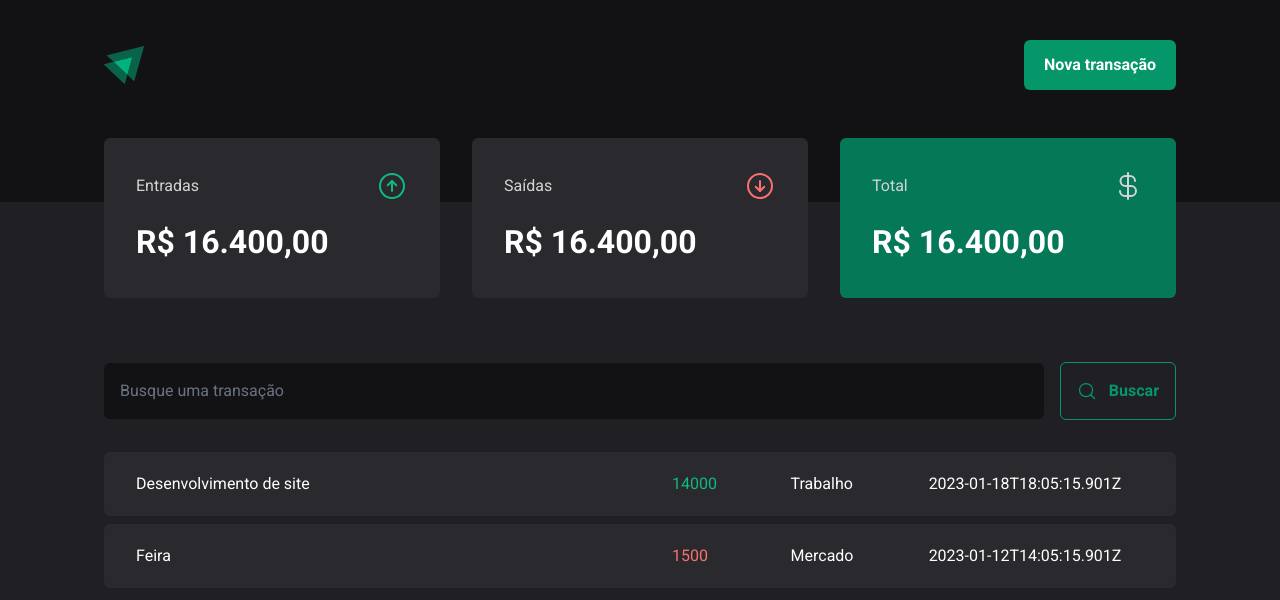
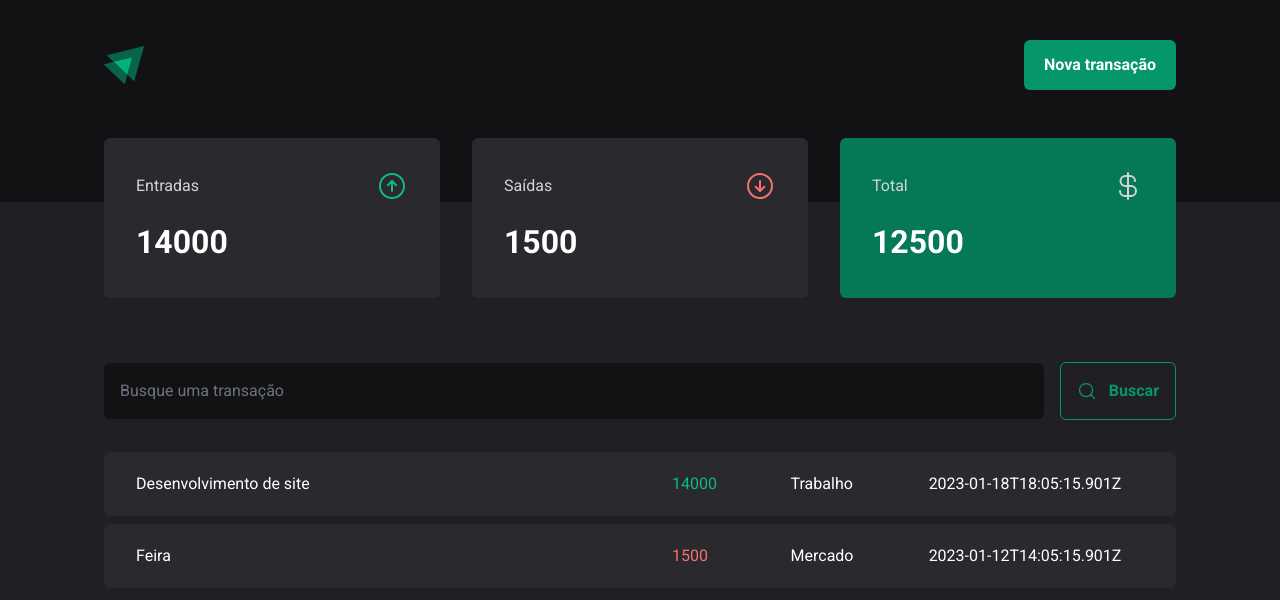
Before and after one commit to ignite-bootcamp/ignite-money, a React (Vite) app: page / in a window 1280 px wide. Shown: the top 600 px of the page. Built offline with nearby package versions, Linux system fonts and the light colour scheme; data requests are answered from the project's data file; what tailwindcss-radix would draw is missing.

Commit message:
using transaction context to implement summary

```diff
--- a/src/components/Summary.tsx
+++ b/src/components/Summary.tsx
@@ -1,6 +1,29 @@
 import { ArrowCircleDown, ArrowCircleUp, CurrencyDollar } from 'phosphor-react'
+import { useContext } from 'react'
+import { TransactionsContext } from '../context/TransactionsContext'
 
 export function Summary() {
+  const { transactions } = useContext(TransactionsContext)
+
+  const summary = transactions.reduce(
+    (initialValue, transaction) => {
+      if (transaction.type === 'income') {
+        initialValue.income += transaction.price
+        initialValue.total += transaction.price
+      } else {
+        initialValue.outcome += transaction.price
+        initialValue.total -= transaction.price
+      }
+
+      return initialValue
+    },
+    {
+      income: 0,
+      outcome: 0,
+      total: 0,
+    },
+  )
+
   return (
     <section className="w-full mx-auto px-6 max-w-[1120px] grid grid-cols-3 -mt-16 gap-8">
       <div className="bg-neutral-700 rounded-md p-8">
@@ -8,21 +31,21 @@ export function Summary() {
           <span>Entradas</span>
           <ArrowCircleUp size={32} className="text-emerald-500" />
         </header>
-        <strong className="block mt-4 text-[2rem]">R$ 16.400,00</strong>
+        <strong className="block mt-4 text-[2rem]">{summary.income}</strong>
       </div>
       <div className="bg-neutral-700 rounded-md p-8">
         <header className="flex items-center justify-between text-neutral-300">
           <span>Saídas</span>
           <ArrowCircleDown size={32} className="text-red-400" />
         </header>
-        <strong className="block mt-4 text-[2rem]">R$ 16.400,00</strong>
+        <strong className="block mt-4 text-[2rem]">{summary.outcome}</strong>
       </div>
       <div className="bg-emerald-700 rounded-md p-8 text-white">
         <header className="flex items-center justify-between text-neutral-300">
           <span>Total</span>
           <CurrencyDollar size={32} />
         </header>
-        <strong className="block mt-4 text-[2rem]">R$ 16.400,00</strong>
+        <strong className="block mt-4 text-[2rem]">{summary.total}</strong>
       </div>
     </section>
   )
--- a/src/context/TransactionsContext.tsx
+++ b/src/context/TransactionsContext.tsx
@@ -5,7 +5,7 @@ interface Transaction {
   description: string
   type: 'income' | 'outcome'
   category: string
-  price: string
+  price: number
   createdAt: string
 }
 
```
